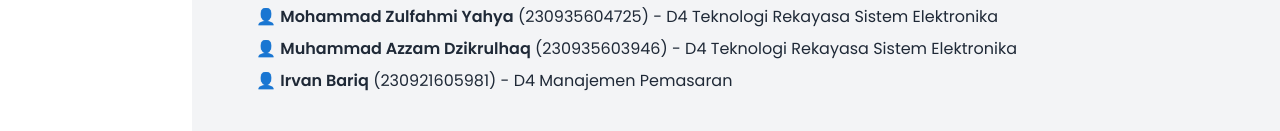
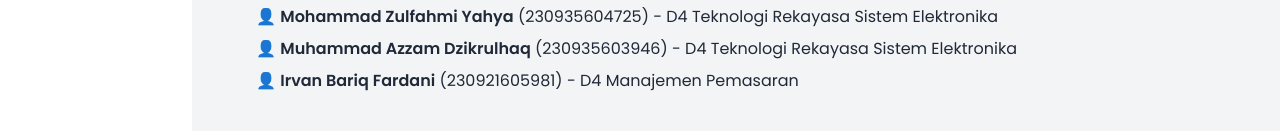
Before and after one commit to Fambkk/Literanet-Website, a plain HTML site: page tentang.html in a window 1280 px wide. Shown: the part 823-954 px from the top of the page. Drawn offline with nearby package versions, Linux system fonts and the light colour scheme.

Commit message:
tentang.html

```diff
--- a/tentang.html
+++ b/tentang.html
@@ -63,7 +63,7 @@
           <li>👤 <strong>Revansyah Armadito</strong> (230925606464) - D4 Teknologi Rekayasa Sistem Elektronika</li>
           <li>👤 <strong>Mohammad Zulfahmi Yahya</strong> (230935604725) - D4 Teknologi Rekayasa Sistem Elektronika</li>
           <li>👤 <strong>Muhammad Azzam Dzikrulhaq</strong> (230935603946) - D4 Teknologi Rekayasa Sistem Elektronika</li>
-          <li>👤 <strong>Irvan Bariq</strong> (230921605981) - D4 Manajemen Pemasaran</li>
+          <li>👤 <strong>Irvan Bariq Fardani</strong> (230921605981) - D4 Manajemen Pemasaran</li>
         </ul>
       </div>
     </div>
```
